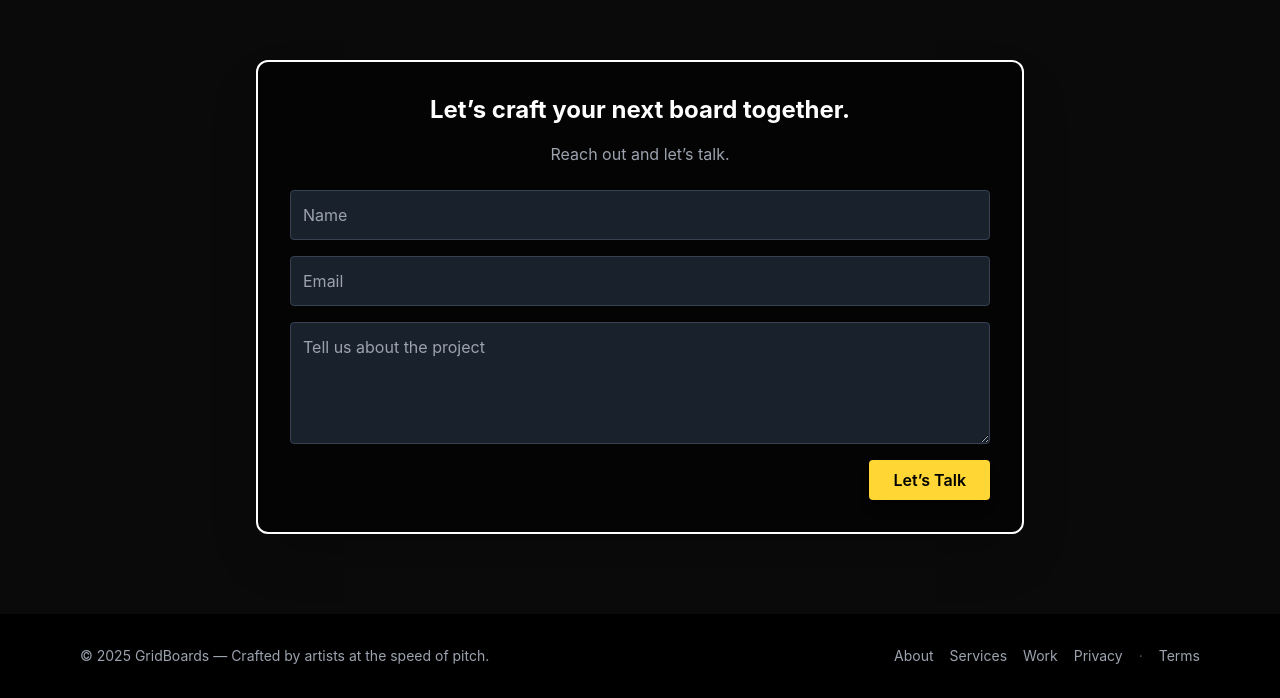
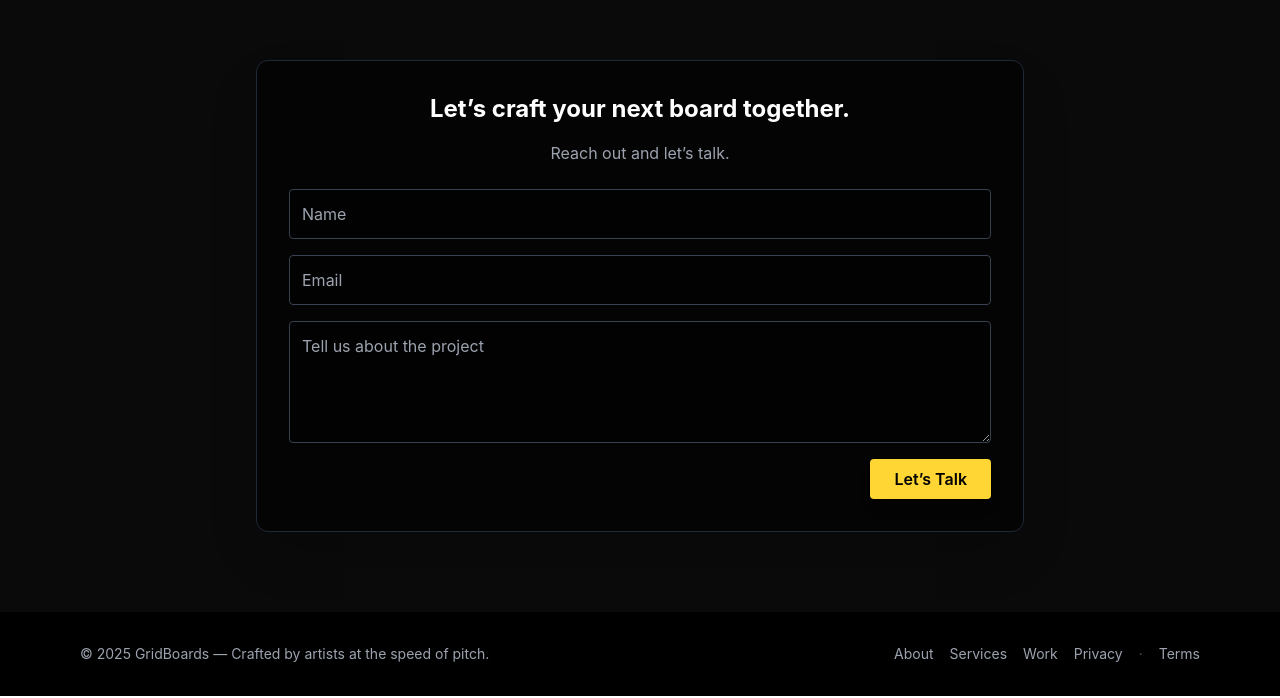
Before and after one commit to agarofobia/grid.boards.web, a React (Vite) app: page / in a window 1280 px wide. Shown: the part 4178-4876 px from the top of the page. Built offline with nearby package versions, Linux system fonts and the light colour scheme.

Commit message:
fix: Contact - Reducido grosor del borde (1px) para consistencia estética final.

```diff
--- a/src/components/Contact.jsx
+++ b/src/components/Contact.jsx
@@ -1,4 +1,4 @@
-// src/components/Contact.jsx - ¡Versión Final con Estilo Minimalista/Contraste!
+// src/components/Contact.jsx - ¡Versión Final con Borde Sutil!
 
 import React from 'react';
 
@@ -7,23 +7,23 @@ export default function Contact() {
         // Sección con padding vertical estándar
         <section id="contact" className="py-20 px-6 md:px-20">
 
-            {/* MARCO PRINCIPAL: Borde blanco más grueso, sombra, fondo semitransparente, y centrado */}
-            <div className="max-w-3xl mx-auto p-8 border-2 border-white rounded-xl shadow-2xl bg-black/60">
+            {/* MARCO PRINCIPAL: Cambio CLAVE: border-2 border-white a border border-gray-800 */}
+            <div className="max-w-3xl mx-auto p-8 border border-gray-800 rounded-xl shadow-2xl bg-black/60">
 
                 <h2 className="text-2xl font-bold mb-4 text-center">Let’s craft your next board together.</h2>
                 <p className="text-center text-gray-400 mb-6">Reach out and let’s talk.</p>
 
                 <form className="grid grid-cols-1 gap-4">
-                    {/* Campos de Input: Fondo oscuro semitransparente y borde sutil */}
+                    {/* Campos de Input: Se mantienen los estilos de transparencia */}
                     <input
-                        className="p-3 rounded bg-gray-800/80 border border-gray-700 text-white placeholder-gray-400 focus:ring-brand-yellow focus:border-brand-yellow"
+                        className="p-3 rounded bg-black/40 border border-gray-700 text-white placeholder-gray-400 focus:ring-brand-yellow focus:border-brand-yellow"
                         placeholder="Name"
                         name="name"
                         required
                     />
 
                     <input
-                        className="p-3 rounded bg-gray-800/80 border border-gray-700 text-white placeholder-gray-400 focus:ring-brand-yellow focus:border-brand-yellow"
+                        className="p-3 rounded bg-black/40 border border-gray-700 text-white placeholder-gray-400 focus:ring-brand-yellow focus:border-brand-yellow"
                         placeholder="Email"
                         name="email"
                         type="email"
@@ -31,7 +31,7 @@ export default function Contact() {
                     />
 
                     <textarea
-                        className="p-3 rounded bg-gray-800/80 border border-gray-700 text-white placeholder-gray-400 focus:ring-brand-yellow focus:border-brand-yellow"
+                        className="p-3 rounded bg-black/40 border border-gray-700 text-white placeholder-gray-400 focus:ring-brand-yellow focus:border-brand-yellow"
                         rows="4"
                         placeholder="Tell us about the project"
                         name="message"
```
